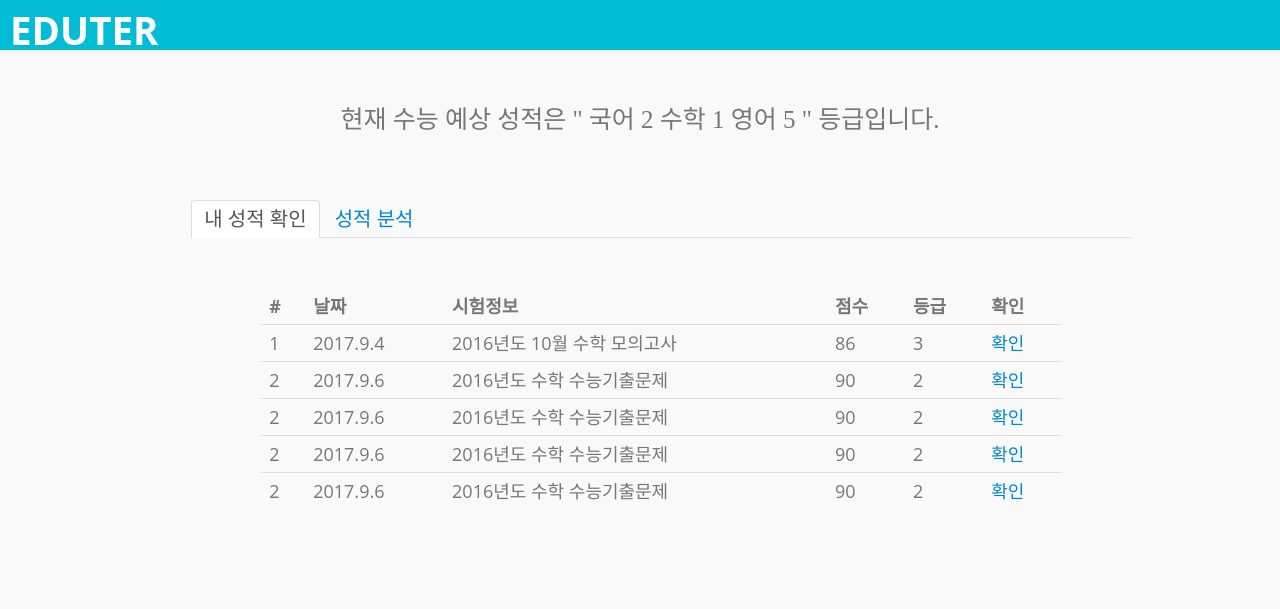
After one commit to kukaro/Edutor, a Flask app: template ViewServer/templates/mypage.html in a window 1280 px wide. The commit adds this page. Shown: the top 609 px of the page. Run offline with Flask 2, Linux system fonts and the light colour scheme; the template is opened without the code that fills it, so the values that code supplies are empty; parts of the project's set-up code (start-up, migrations or seed data) failed here and were passed over; some libraries are stand-ins or nearby versions; some web fonts are replaced.

Commit message:
마이페이지, 메인화면 UI 추가

```diff
--- a/ViewServer/static/css/index.css
+++ b/ViewServer/static/css/index.css
@@ -1,3 +1,5 @@
+@import url(http://fonts.googleapis.com/earlyaccess/hanna.css);
+
 #container {
 }
 #container-top {
@@ -31,8 +33,8 @@
   margin-top: 10px;
   padding-top: 8px;
   padding-right: 20px;
-    background-color: #01BCD4;
-    height: 50px;
+  background-color: #01BCD4;
+  height: 50px;
 }
 
 #user-input {
@@ -81,6 +83,10 @@ small, .small {
     list-style: none;
     margin: 0;
 }
+
+.chatbot h3 {
+  font-family : 'Hanna';
+  }
 
 .chat-message{
     background: #f9f9f9;
@@ -192,6 +198,60 @@ img {
   color: #3c8dbc;
 }
 
+#bot-img {
+  width: 200px;
+  height: 200px;
+  margin: 100px 0 0 300px;
+}
+
+#bot-msg {
+text-align: center;
+margin-top: 70px;
+font-family : 'Hanna';
+  }
+
+.mypage {
+  width: 1000px;
+  height: 500px;
+  margin: 30px auto;
+}
+
+.myterm-info {
+  padding: 30px;
+  margin: 0 auto;
+  font-size: 18px;
+
+}
+
+.tabbable ul li {
+  font-size: 20px;
+}
+
+.tab-content div table {
+  width: 800px;
+  margin: 30px auto;
+  text-align: center;
+}
+
+.tab-content div div table {
+  width: 400px;
+  height: 100px;
+}
+
+#mygrade-txt {
+  margin-top: 100px;
+  font-family : 'Hanna';
+  font-size: 25px;
+  text-align: center;
+}
+
+#chart {
+  width: 500px;
+  height: 300px;
+  margin: 0 auto;
+  background-color: red;
+}
+
 a:hover, a:active, a:focus {
   text-decoration: none;
   outline: 0;
--- /dev/null
+++ b/ViewServer/templates/mypage.html
@@ -0,0 +1,139 @@
+<!DOCTYPE html>
+<html lang="ko">
+<head>
+    <meta http-equiv="Content-Type" content="text/html; charset=utf-8">
+    <meta http-equiv="X-UA-Compatible" content="IE=edge">
+    <meta name="viewport" content="width=device-width, initial-scale=1, maximum-scale=1, user-scalable=no">
+    <title>EDUTER</title>
+    <link href="https://maxcdn.bootstrapcdn.com/font-awesome/4.3.0/css/font-awesome.min.css" rel="stylesheet">
+    <link href="../static/bootstrap/css/bootstrap-responsive.css" rel="stylesheet">
+    <link href="../static/bootstrap/css/bootstrap-ko.css" rel="stylesheet">
+    <link rel="stylesheet" type="text/css" href="../static/css/index.css">
+</head>
+<body>
+    <div class="row-fluid" id="container">
+        <div class="row-fluid">
+            <div class="span12" id="container-top">
+                <h1>EDUTER</h1>
+            </div>
+        </div>
+
+        <div class="mypage row">
+
+            <div class="myterm-info span12">
+                <span id="mygrade-txt">
+                    <p>현재 수능 예상 성적은 " 국어 2 수학 1 영어 5 " 등급입니다.</p>
+                </span>
+            </div>
+
+            <div class="myterm-info span12">
+                <div class="tabbable"> <!-- 왼쪽과 오른쪽 탭에만 필요 -->
+                    <ul class="nav nav-tabs">
+                        <li class="active">
+                            <a href="#tab1" data-toggle="tab">내 성적 확인</a>
+                        </li>
+                        <li>
+                            <a href="#tab2" data-toggle="tab">성적 분석</a>
+                        </li>
+                    </ul>
+
+                    <div class="tab-content">
+                        <div class="tab-pane active" id="tab1">
+                            <table class="table table-hover">
+                            <thead>
+                            <tr>
+                                <th>#</th>
+                                <th>날짜</th>
+                                <th>시험정보</th>
+                                <th>점수</th>
+                                <th>등급</th>
+                                <th>확인</th>
+                            </tr>
+                            </thead>
+                            <tbody>
+                            <tr>
+                                <td>1</td>
+                                <td>2017.9.4</td>
+                                <td>2016년도 10월 수학 모의고사</td>
+                                <td>86</td>
+                                <td>3</td>
+                                <td><a>확인</a></td>
+                            </tr>
+                            <tr>
+                                <td>2</td>
+                                <td>2017.9.6</td>
+                                <td>2016년도 수학 수능기출문제</td>
+                                <td>90</td>
+                                <td>2</td>
+                                <td><a>확인</a></td>
+                            </tr>
+                            <tr>
+                                <td>2</td>
+                                <td>2017.9.6</td>
+                                <td>2016년도 수학 수능기출문제</td>
+                                <td>90</td>
+                                <td>2</td>
+                                <td><a>확인</a></td>
+                            </tr>
+                            <tr>
+                                <td>2</td>
+                                <td>2017.9.6</td>
+                                <td>2016년도 수학 수능기출문제</td>
+                                <td>90</td>
+                                <td>2</td>
+                                <td><a>확인</a></td>
+                            </tr>
+                            <tr>
+                                <td>2</td>
+                                <td>2017.9.6</td>
+                                <td>2016년도 수학 수능기출문제</td>
+                                <td>90</td>
+                                <td>2</td>
+                                <td><a>확인</a></td>
+                            </tr>
+                            </tbody>
+                            </table>
+                        </div>
+
+                        <div class="tab-pane" id="tab2">
+
+                            <!-- 차트 보여주는 부분 -->
+                            <div class="span8" id="chart">
+                            </div>
+
+                            <div class="span4">
+                                <table class="table table-bordered">
+                            <thead>
+                            <tr>
+                                <th>원점수</th>
+                                <th>표준점수</th>
+                                <th>백분위</th>
+                                <th>등급</th>
+                            </tr>
+                            </thead>
+                            <tbody>
+                            <tr>
+                                <td>86</td>
+                                <td>123</td>
+                                <td>88</td>
+                                <td>3</td>
+                            </tr>
+
+                            </div>
+                        </div>
+
+                    </div>
+
+                </div>
+            </div>
+
+        </div>
+    </div>
+
+
+    <div id="footer">
+
+    </div>
+
+</body>
+</html>
```
Also changed, not shown: ViewServer/templates/index-left.html (added, +148 -0 lines).
